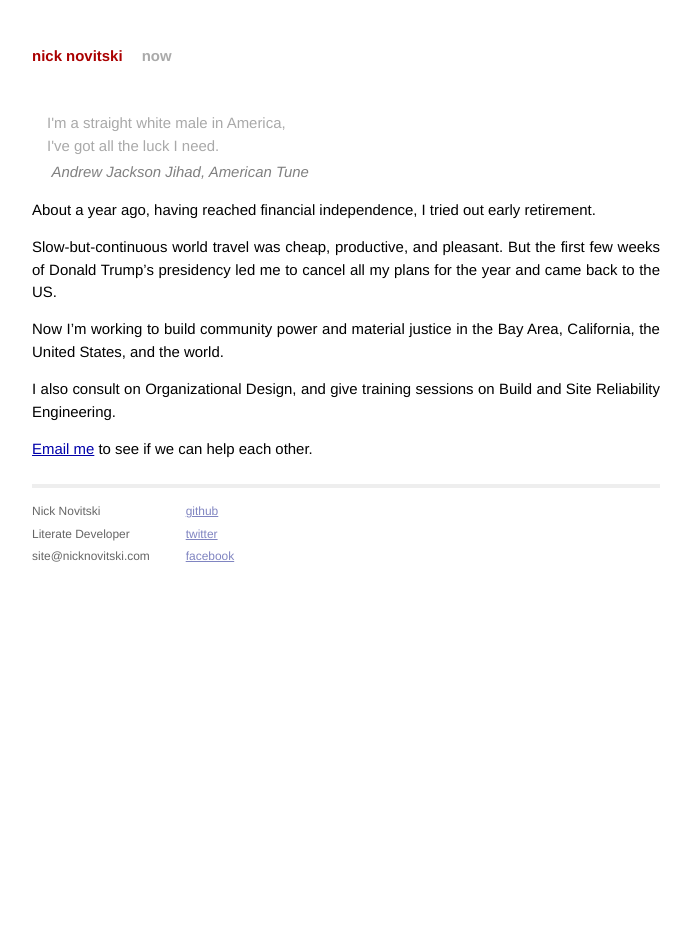
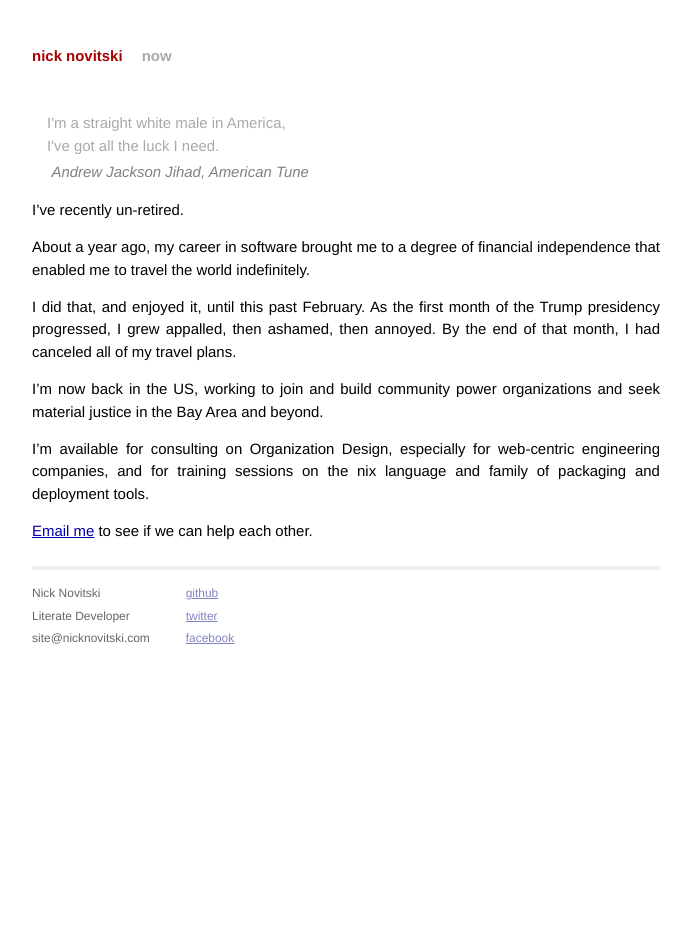
Before and after one commit to nicknovitski/nicknovitski.github.io, a Jekyll site: the page built from now/index.md, in a window 1280 px wide. Shown: the whole page, without its empty margins (294-985 px from the left). Built offline with Jekyll 4.4.1, drawn with Linux system fonts in a browser that asks for light colours.

Commit message:
Second try on new /now

```diff
--- a/now/index.md
+++ b/now/index.md
@@ -10,13 +10,16 @@ I've got all the luck I need.
 <cite>Andrew Jackson Jihad, American Tune</cite>
 </blockquote>
 
-About a year ago, having reached financial independence, I tried out early retirement.
+I've recently un-retired.
 
-Slow-but-continuous world travel was cheap, productive, and pleasant.
-But the first few weeks of Donald Trump's presidency led me to cancel all my plans for the year and came back to the US.
+About a year ago, my career in software brought me to a degree of financial independence that enabled me to travel the world indefinitely.
 
-Now I'm working to build community power and material justice in the Bay Area, California, the United States, and the world.
+I did that, and enjoyed it, until this past February.
+As the first month of the Trump presidency progressed, I grew appalled, then ashamed, then annoyed.
+By the end of that month, I had canceled all of my travel plans.
 
-I also consult on Organizational Design, and give training sessions on Build and Site Reliability Engineering.
+I'm now back in the US, working to join and build community power organizations and seek material justice in the Bay Area and beyond.
+
+I'm available for consulting on Organization Design, especially for web-centric engineering companies, and for training sessions on the nix language and family of packaging and deployment tools.
 
 [Email me](mailto:now@nicknovitski.com) to see if we can help each other.
```
